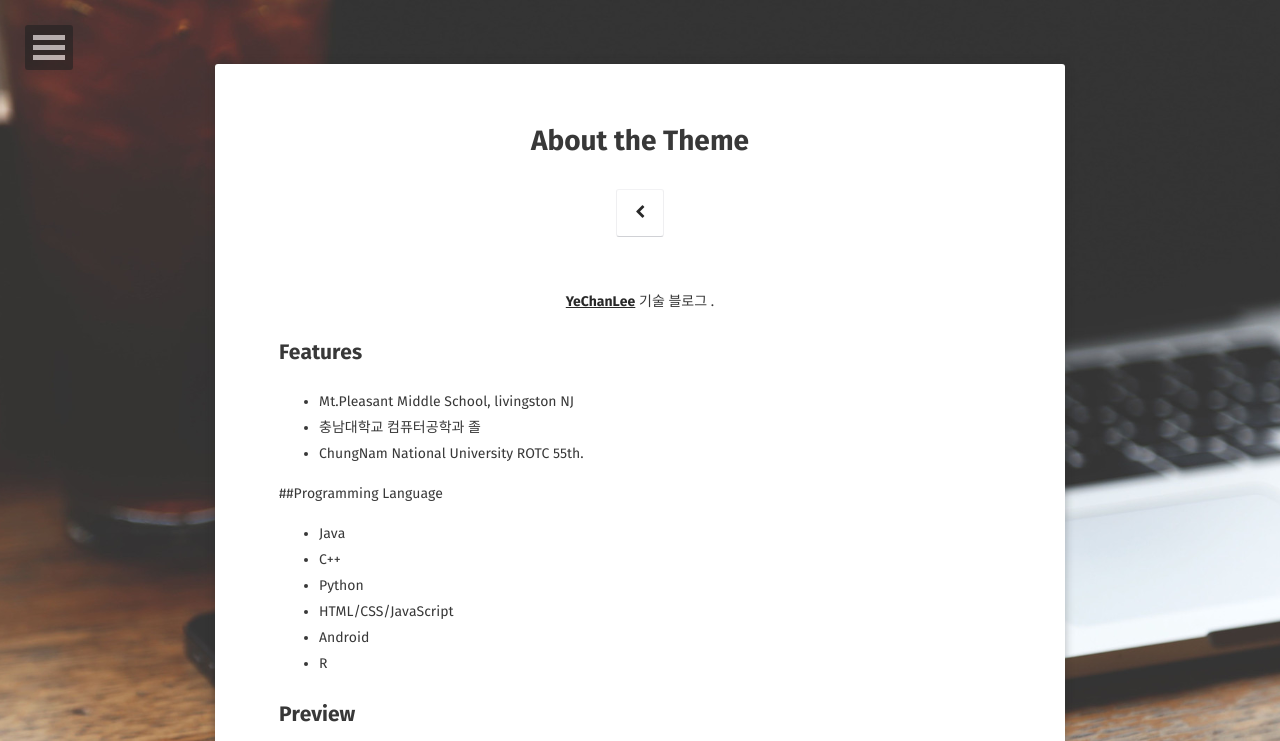
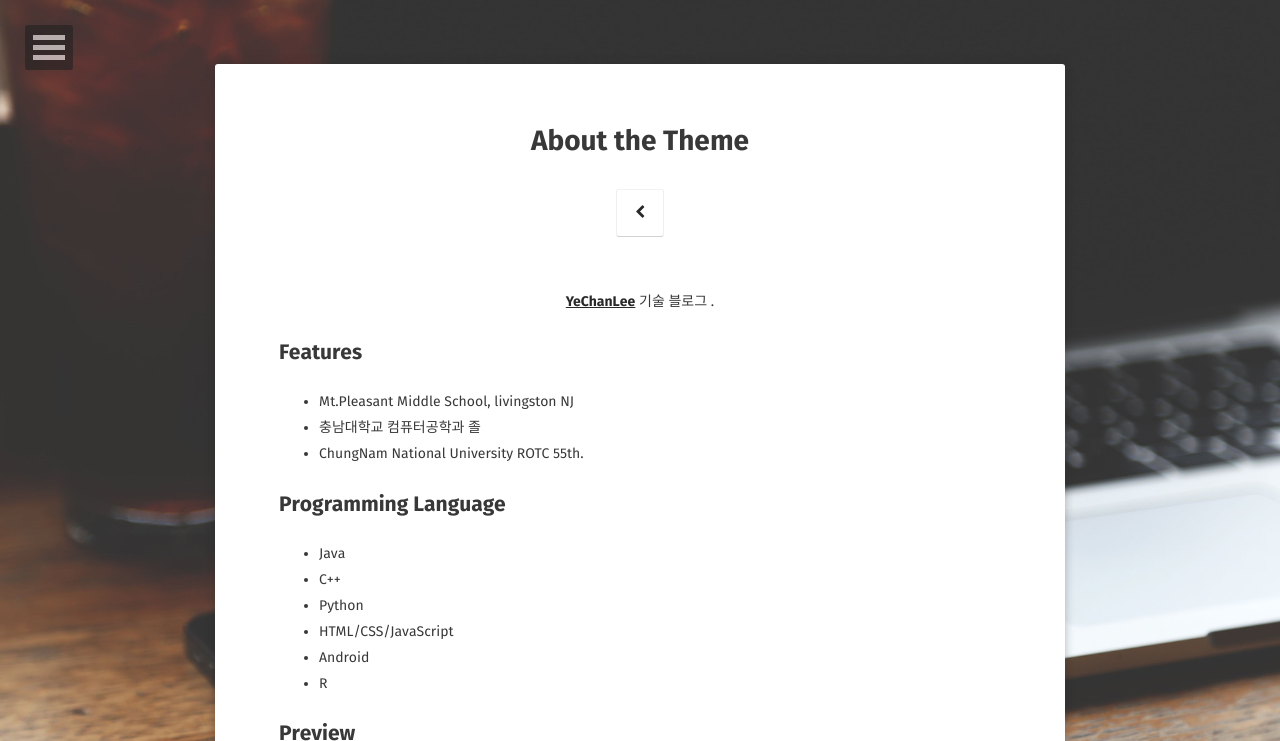
Before and after one commit to yechanlee/yechanlee.github.io-saved-, a Jekyll site: the page built from about/index.md, in a window 1280 px wide, cut to the strip 0-741 px from the top of the page. Built offline with Jekyll 4.4.1, drawn with Linux system fonts in a browser that asks for light colours; some web fonts are replaced.

Commit message:
commit 오랜만

```diff
--- a/_config.yml
+++ b/_config.yml
@@ -40,7 +40,7 @@ disqus_shortname:   yellongs
 email:              firecare@naver.com
 #twitter:            username
 #facebook:           username
-github-url:         http://github.com/yechanlee
+github-url:         yechanlee
 #stackoverflow:     123456/username   from a "http://stackoverflow.com/users/123456/username" link
 #linkedin:          username
 #xing:              username
--- a/_includes/nav.html
+++ b/_includes/nav.html
@@ -83,6 +83,9 @@
                     {% if site.hackernews %}<li>
                         <a href="https://news.ycombinator.com/user?id={{ site.hackernews }}" target="_blank" rel="noopener noreferrer"><i class="fa fa-fw fa-hacker-news"></i> Hacker News</a>
                     </li>{% endif %}
+                    {% if site.naverblog %}<li>
+                        <a href="http://naver.blog.com/{{ site.naverblog }}" target="_blank" rel="noopener noreferrer"><i class="fa fa-fw fa-tumblr-square"></i> Tumblr</a>
+                    </li>{% endif %}
 				</ul><!-- /.dl-submenu -->
 			</li>
 			<li>
--- a/about/index.md
+++ b/about/index.md
@@ -14,7 +14,7 @@ comments: false
 * ChungNam National University ROTC 55th.
 
 
-##Programming Language
+## Programming Language
 * Java
 * C++
 * Python
```
